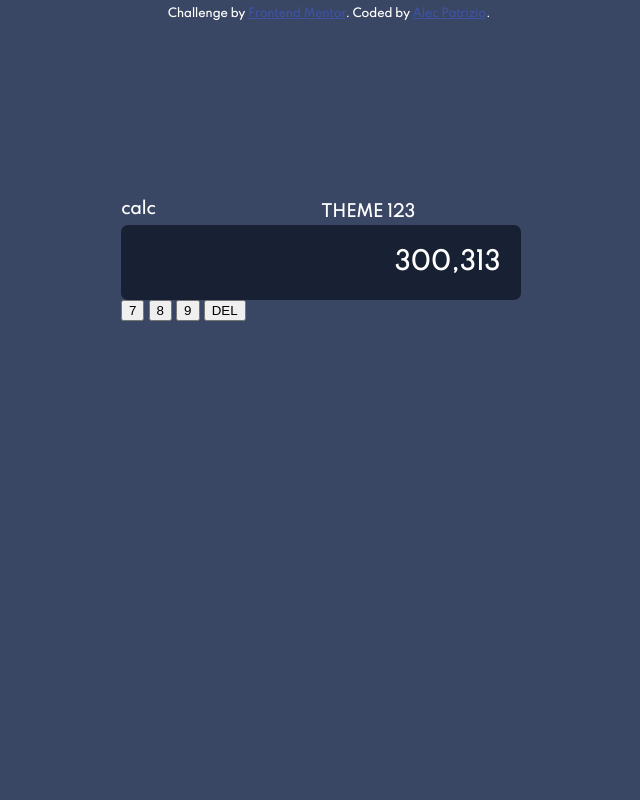
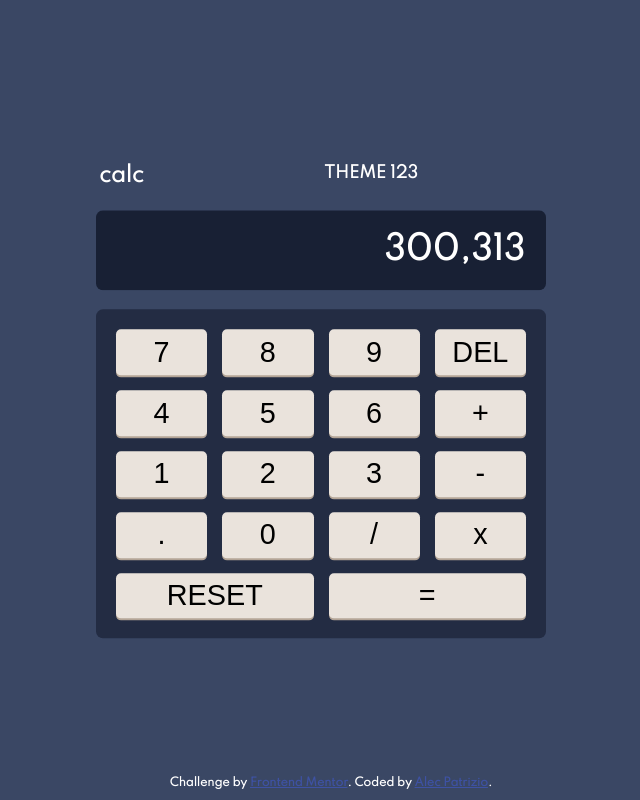
Before and after one commit to apatriz/the-calc, a website: page index.html in a window 1280 px wide. Shown: the whole page, without its empty margins (319-959 px from the left). Drawn offline with Linux system fonts and the light colour scheme.

Commit message:
add buttons section. more styling

```diff
--- a/index.html
+++ b/index.html
@@ -12,7 +12,7 @@
   <style>
     @import url("https://fonts.googleapis.com/css?family=Spartan");
 
-    .attribution { font-size: 11px; text-align: center; }
+    .attribution { font-size: 11px; text-align: center; position:fixed; bottom:0; left: 50%; margin: 10px; transform: translate(-50%); }
     .attribution a { color: hsl(228, 45%, 44%); }
     html {
       box-sizing: border-box;
@@ -30,9 +30,14 @@
       color: white;
     }
 
+
+    section:nth-child(-n + 2){
+      margin-bottom: 1.2rem;
+    }
+
     .calc{
-      width: 400px;
-      height: 400px;
+      width: 50vw;
+      max-width: 450px;
       position: fixed;
       top: 50%;
       left: 50%;
@@ -40,6 +45,14 @@
     }
     .calc__header{
       display:flex;
+      justify-content: space-between;
+    }
+
+    .calc__header > h1{
+      font-size: 1.3rem;
+      margin:0;
+      padding:3px;
+      display:inline;
     }
 
     .calc__header > *{
@@ -47,25 +60,46 @@
       padding:3px;
 
     }
-    .calc__header > h1{
-      font-size: 1rem;
-      margin:0;
-      padding:0;
-      display:inline;
-    }
+
     .calc__result > div {
       background-color: hsl(224, 36%, 15%);
       border: 1px solid transparent;
       border-radius: 7px;
-      height:75px;
+      height:80px;
       display:flex;
       justify-content: flex-end;
       align-items: center;
     }
     .calc__result > div > span{
       padding:5px 20px 5px 0;
-      font-size: 1.5rem;
+      font-size: 2rem;
     }
+
+    .calc__buttons {
+      background-color: hsl(223, 31%, 20%);
+      display:grid;
+      grid-template-rows: repeat(5, 1fr);
+      grid-template-columns: repeat(4, 1fr);
+      column-gap: 15px;
+      row-gap: 15px;
+      padding:20px;
+      border-radius: 7px;
+    }
+
+    .calc__buttons > button {
+      background-color: hsl(30, 25%, 89%);
+      font-size: 1.8rem;
+      border: none;
+      box-shadow: 0px 2px hsl(28, 16%, 65%);
+      border-radius: 5px;
+      text-align: center;
+      padding:0.4rem;
+    }
+
+    .calc__buttons > button:nth-last-child(-n + 2) {
+      grid-column-start: span 2;
+    }
+
 
   </style>
 </head>
@@ -80,13 +114,27 @@
       </div>
     </section>
     <section class="calc__result">
-      <div><span>300,313</span></div>
+      <div><span id="screen-result">300,313</span></div>
     </section>
     <section class="calc__buttons">
       <button>7</button>
       <button>8</button>
       <button>9</button>
-      <button>DEL</button>
+      <button class="calc__buttons__delete">DEL</button>
+      <button>4</button>
+      <button>5</button>
+      <button>6</button>
+      <button>+</button>
+      <button>1</button>
+      <button>2</button>
+      <button>3</button>
+      <button>-</button>
+      <button>.</button>
+      <button>0</button>
+      <button>/</button>
+      <button>x</button>
+      <button class="calc__buttons__reset">RESET</button>
+      <button class="calc_buttons__equals">=</button>
     </section>
   </div>
 
```
